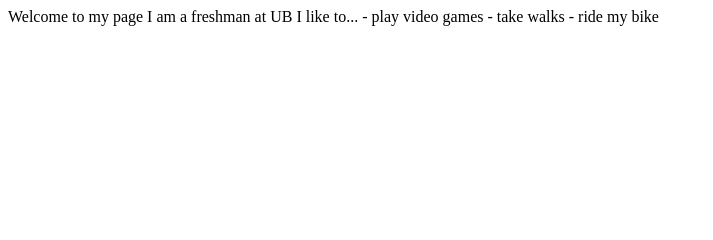
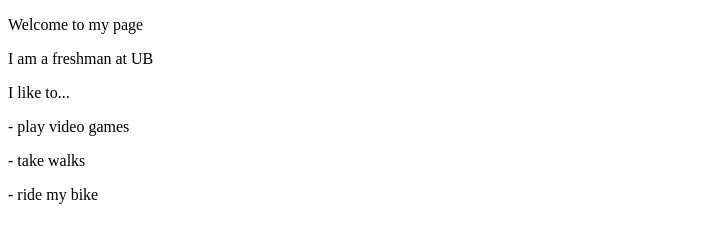
Before and after one commit to bvwillia/bvwillia.github.io, a plain HTML site: page index.html in a window 1280 px wide. Shown: the whole page, without its empty margins (0-713 px from the left). Drawn offline with Linux system fonts and the light colour scheme.

Commit message:
third commit

```diff
--- a/index.html
+++ b/index.html
@@ -4,13 +4,13 @@
 	<title>bvwillia's page</title>
 </head>
 <body>
-	Welcome to my page
+	<p>Welcome to my page</p>
 
-  I am a freshman at UB
+  <p>I am a freshman at UB</p>
 
-  I like to...
-  - play video games
-  - take walks
-  - ride my bike
+  <p>I like to...</p>
+  <p>- play video games</p>
+  <p>- take walks</p>
+  <p>- ride my bike</p>
 </body>
 </html>
```
